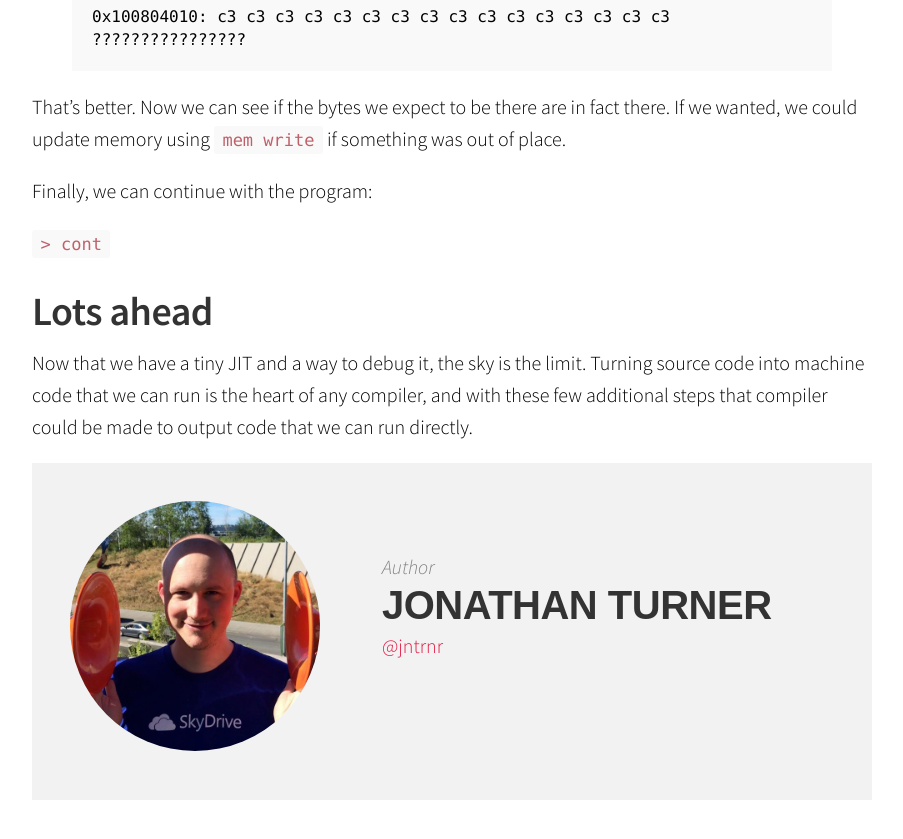
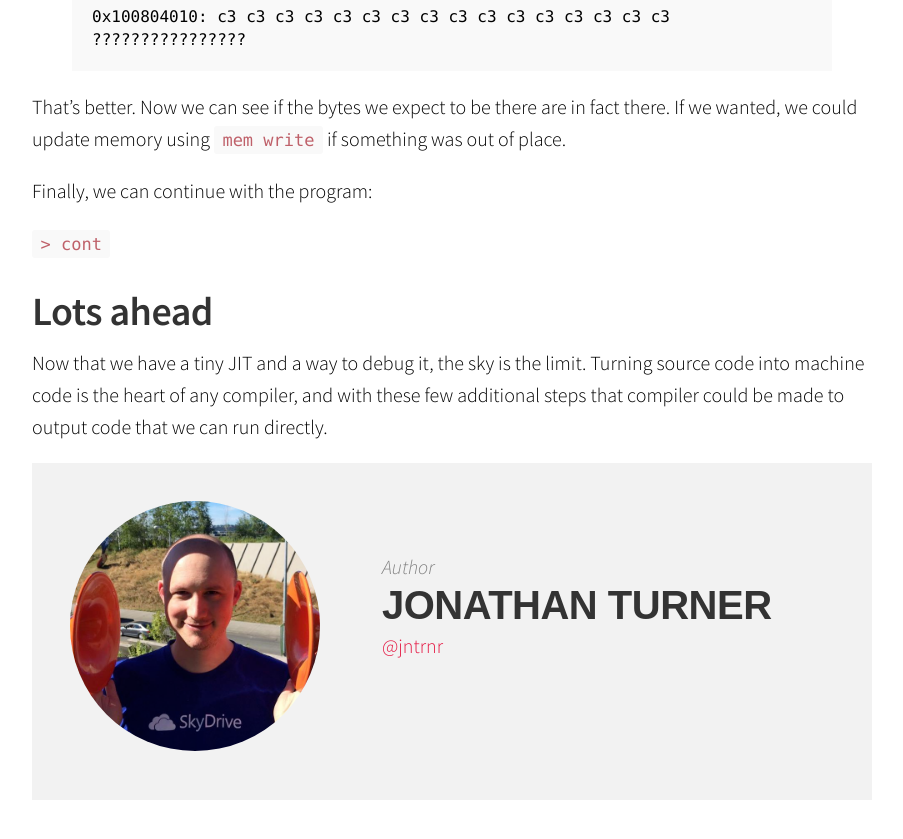
Before and after one commit to sophiajt/jntrnr.github.io, a Jekyll site: the page built from _posts/2015-12-01-building-a-jit-in-rust.md, in a window 1280 px wide and 900 px high, scrolled down 6612 px. Shown: the top 839 px of the window, without its empty margins (188-1091 px from the left). Built offline with Jekyll 4.4.1, drawn with Linux system fonts in a browser that asks for light colours; Markdown is read by kramdown in place of the engine named in the settings.

Commit message:
Update 2015-12-01-building-a-jit-in-rust.md

```diff
--- a/_posts/2015-12-01-building-a-jit-in-rust.md
+++ b/_posts/2015-12-01-building-a-jit-in-rust.md
@@ -235,4 +235,4 @@ Finally, we can continue with the program:
 
 # Lots ahead
 
-Now that we have a tiny JIT and a way to debug it, the sky is the limit.  Turning source code into machine code that we can run is the heart of any compiler, and with these few additional steps that compiler could be made to output code that we can run directly.
+Now that we have a tiny JIT and a way to debug it, the sky is the limit.  Turning source code into machine code is the heart of any compiler, and with these few additional steps that compiler could be made to output code that we can run directly.
```
